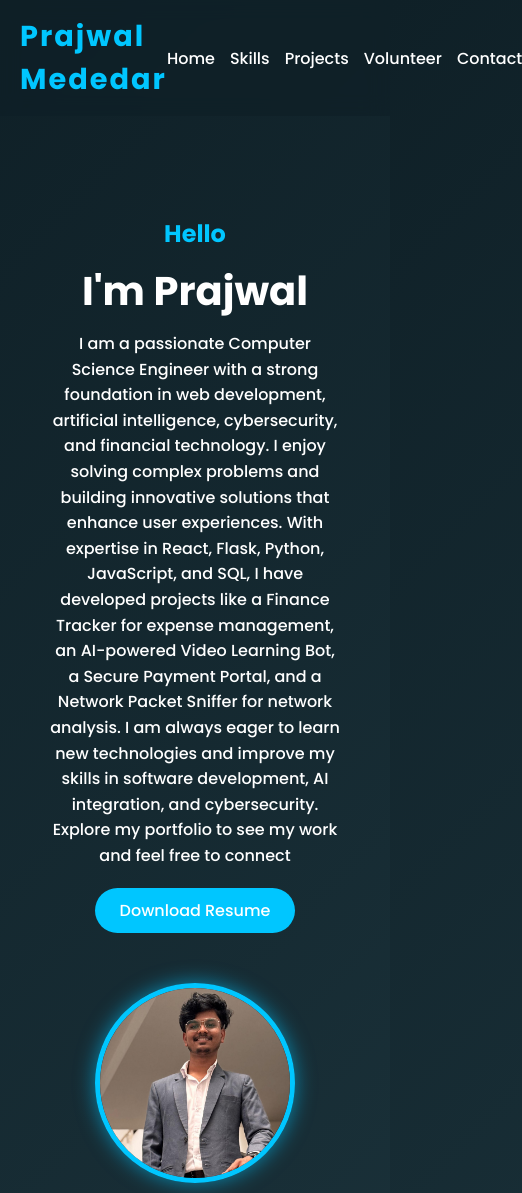
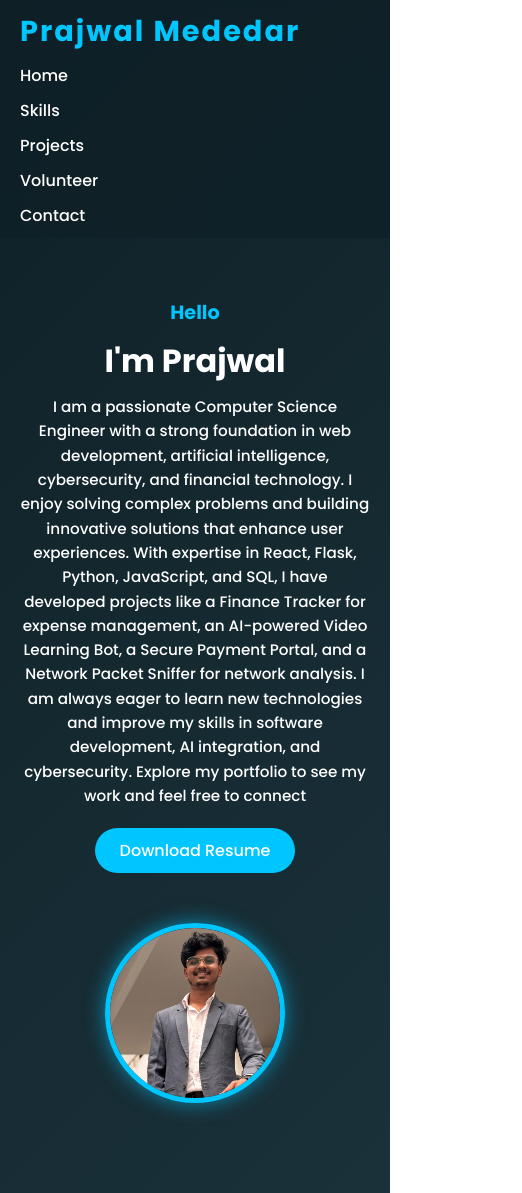
Before and after one commit to prajwalmededar-17/Prajwal-Portfolio, a plain HTML site: page index.html in a window 390 px wide. Shown: the top 1193 px of the page, 522 px wide, since content can reach past the window. Drawn offline with Linux system fonts and the light colour scheme.

Commit message:
Update App.css

```diff
--- a/App.css
+++ b/App.css
@@ -1,4 +1,5 @@
-/* Reset & Base */
+
+
 * {
   margin: 0;
   padding: 0;
@@ -39,6 +40,7 @@ body {
   backdrop-filter: blur(10px);
   background: rgba(15, 32, 39, 0.7);
   z-index: 1000;
+  flex-wrap: wrap;
 }
 
 .logo {
@@ -249,19 +251,56 @@ p {
   color: #aaa;
 }
 
-/* Responsive */
+/* Enhanced Mobile Responsiveness */
 @media (max-width: 768px) {
   .header {
-      padding: 15px 20px;
+    flex-direction: column;
+    align-items: flex-start;
+    padding: 10px 20px;
   }
+
   .navbar .nav-links {
-      gap: 15px;
+    flex-direction: column;
+    align-items: flex-start;
+    gap: 10px;
+    margin-top: 10px;
   }
+
+  .home-section {
+    flex-direction: column;
+    padding: 60px 20px;
+  }
+
   .home-section h1 {
-      font-size: 2.5rem;
+    font-size: 2rem;
   }
+
+  .home-section h2 {
+    font-size: 1.2rem;
+  }
+
+  .home-section p {
+    font-size: 0.95rem;
+  }
+
   .profile-img {
-      width: 200px;
-      height: 200px;
+    width: 180px;
+    height: 180px;
+  }
+
+  .section {
+    padding: 60px 20px;
+  }
+
+  .skills-container,
+  .projects-container,
+  .volunteer-container {
+    grid-template-columns: 1fr;
+    gap: 20px;
+  }
+
+  .footer {
+    font-size: 0.8rem;
+    text-align: center;
   }
 }
```
